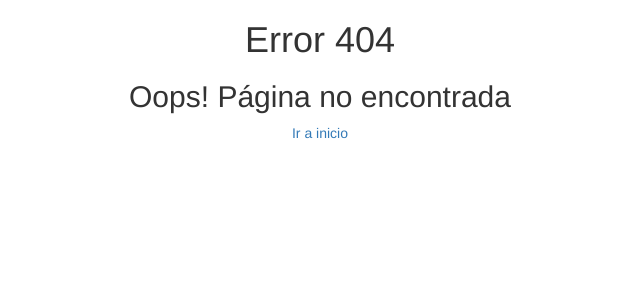
After one commit to Developero-oficial/php-mvc, a PHP site: template app/views/ErrorPage/ErrorPage.php in a window 1280 px wide. The commit adds this page. Shown: the top 300 px of the page, without its empty margins (320-960 px from the left). Run offline with PHP 8.4, Linux system fonts and the light colour scheme; the template is opened without the code that fills it, so the values that code supplies are empty.

Commit message:
Error page 404 por default cuando no se encuentre el controlador y metodo exec cuando no se encuentre el metodo

```diff
--- /dev/null
+++ b/app/views/ErrorPage/ErrorPage.php
@@ -0,0 +1,15 @@
+<!DOCTYPE html>
+<html>
+<head>
+  <title>Error 404</title>
+  <link rel="stylesheet" href="https://maxcdn.bootstrapcdn.com/bootstrap/3.3.7/css/bootstrap.min.css" integrity="sha384-BVYiiSIFeK1dGmJRAkycuHAHRg32OmUcww7on3RYdg4Va+PmSTsz/K68vbdEjh4u" crossorigin="anonymous">
+</head>
+<body>
+  <!-- Main jumbotron for a primary marketing message or call to action -->
+  <div class="container text-center">
+    <h1>Error 404</h1>
+    <h2>Oops! Página no encontrada</h2>
+    <a href="<?php echo $path_inicio ?>">Ir a inicio</a>
+  </div>
+</body>
+</html>
--- a/index.php
+++ b/index.php
@@ -9,14 +9,14 @@ $method = $router->getMethod();
 $param = $router->getParam();
 
 if(!CoreHelper::validateController($controller))
-  throw new Exception("Controlador $controller no fue encontrado");
+  $controller = 'ErrorPage';
 
 require PATH_CONTROLLERS . "{$controller}/{$controller}Controller.php";
 
 $controller .= 'Controller';
 
 if(!CoreHelper::validateMethodController($controller, $method))
-  throw new Exception("El método {$method} del controlador {$controller} no fue encontrado");
+  $method = 'exec';
 
 $controller = new $controller;
 
--- a/system/config.php
+++ b/system/config.php
@@ -17,6 +17,8 @@ define('PATH_CONTROLLERS', 'app/controllers/');
 
 define('HELPER_PATH', 'system/helpers/');
 
+define('FOLDER_PATH', '/php-mvc');
+
 //////////////////////////////////////
 // Valores de core
 /////////////////////////////////////
```
Also changed, not shown: app/controllers/ErrorPage/ErrorPageController.php (added, +18 -0 lines).
